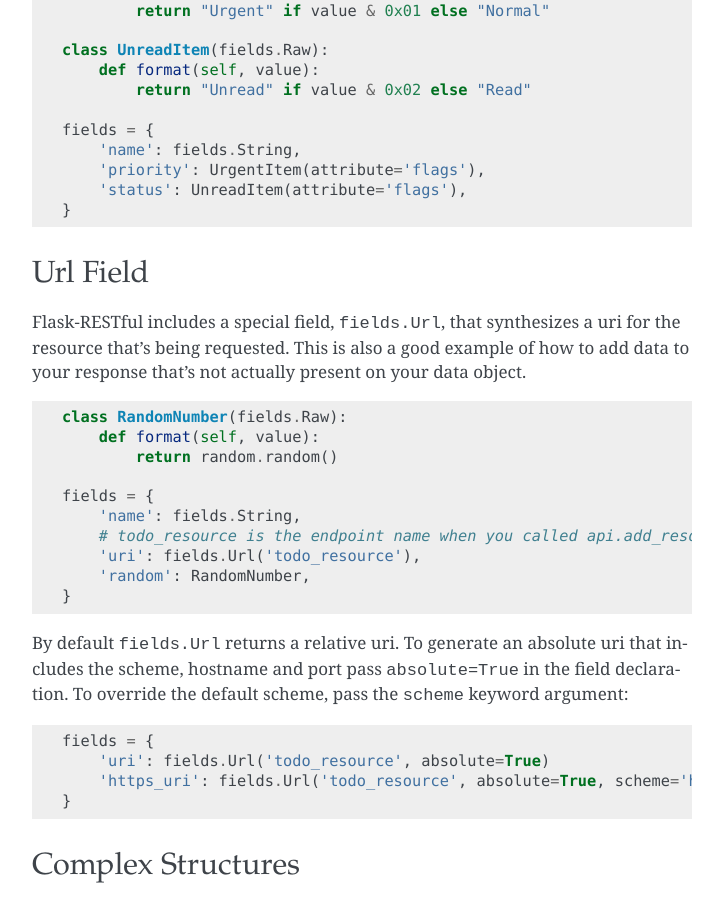
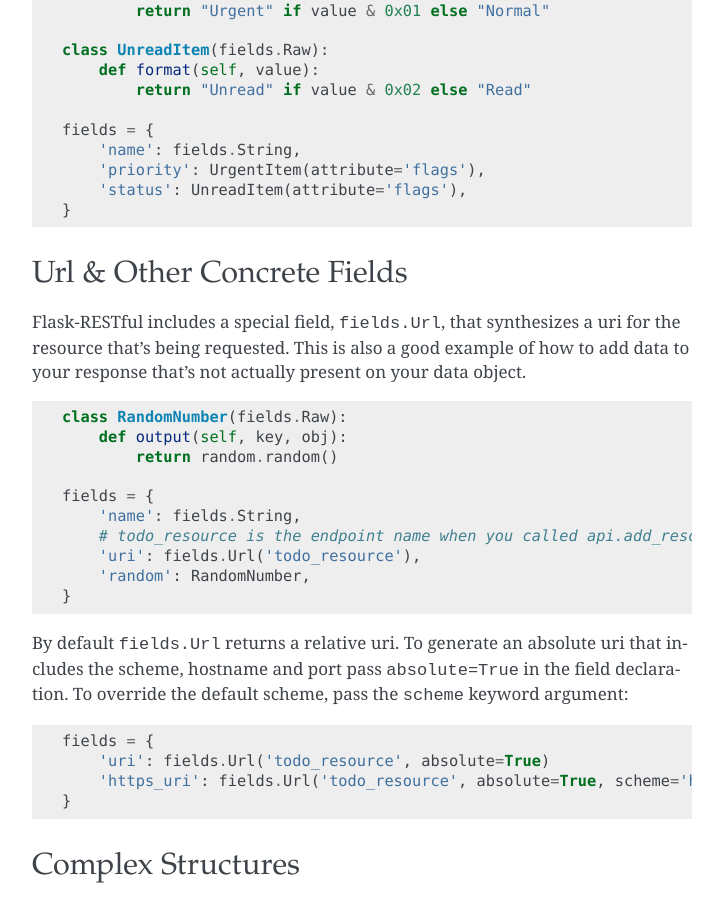
Before and after one commit to flask-restful/flask-restful, a Sphinx documentation site: the page built from docs/fields.rst, in a window 1280 px wide and 900 px high, scrolled down 1897 px. Shown: the whole window, without its empty margins (388-1111 px from the left). Built offline with Sphinx 7.4.7, drawn with Linux system fonts in a browser that asks for light colours; some of the changed text lies outside the part shown.

Commit message:
Updates Url Field section of fields documentation
The current RandomNumber example in the fields documentation is confusing because it does not work unless the object being marhsalled include an attribute named 'random' (which is then ignored).

This is because the default output method in fields.Raw includes (fields.py#L107) an early return of default in case the value returned by `get_value` is None, meaning that the `self.format(...)` method never gets called unless the object contains an attribute by the same name as the field key.

This commit changes the RandomNumber example to modify the output method instead of the format method. I suppose it could also include a call through to self.format(random.random()) but that seems rather pointless in this instance.

```diff
--- a/docs/fields.rst
+++ b/docs/fields.rst
@@ -103,8 +103,8 @@ nice to convert them to seperate string fields. ::
         'status': UnreadItem(attribute='flags'),
     }
 
-Url Field
----------
+Url & Other Concrete Fields
+---------------------------
 
 Flask-RESTful includes a special field, ``fields.Url``, that synthesizes a
 uri for the resource that's being requested.  This is also a good
@@ -112,7 +112,7 @@ example of how to add data to your response that's not actually present on
 your data object. ::
 
     class RandomNumber(fields.Raw):
-        def format(self, value):
+        def output(self, key, obj):
             return random.random()
 
     fields = {
```
